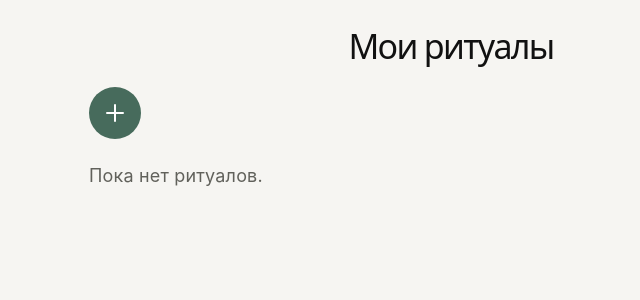
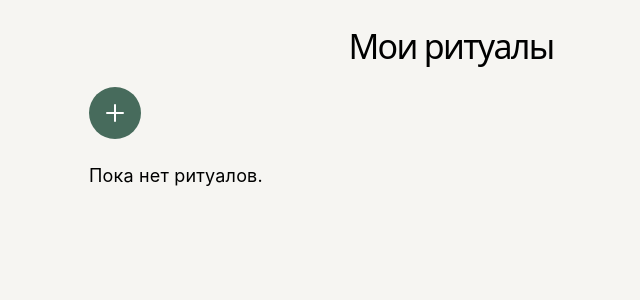
Before and after one commit to kirill-ianchuk/star-sky-pwa, a React (Vite) app: page / in a window 1280 px wide. Shown: the top 300 px of the page, without its empty margins (189-829 px from the left). Built offline with nearby package versions, Linux system fonts and the light colour scheme.

Commit message:
dark color

```diff
--- a/src/App.css
+++ b/src/App.css
@@ -1,8 +1,8 @@
 :root {
   --bg: #f6f5f2;
   --surface: #ffffff;
-  --text: #1d1d1b;
-  --muted: #73736d;
+  --text: #000000;
+  --muted: #000000;
   --line: #e3e0d8;
   --accent: #476b5c;
   color-scheme: light;
@@ -59,7 +59,7 @@ select {
 label {
   display: grid;
   gap: 6px;
-  color: #5f5f59;
+  color: #000000;
   font-size: 13px;
   font-weight: 700;
 }
@@ -81,7 +81,7 @@ label {
 
 .eyebrow {
   margin: 0 0 6px;
-  color: #5e5e5a;
+  color: #000000;
   font-size: 13px;
 }
 
@@ -94,20 +94,20 @@ p {
 
 h1 {
   margin-bottom: 0;
-  color: #111111;
+  color: #000000;
   font-size: 34px;
   line-height: 1.1;
 }
 
 h2 {
   margin-bottom: 14px;
-  color: #151513;
+  color: #000000;
   font-size: 20px;
 }
 
 h3 {
   margin-bottom: 10px;
-  color: #4f4f4a;
+  color: #000000;
   font-size: 15px;
 }
 
@@ -162,7 +162,7 @@ h3 {
 
 .workflow-header h2 {
   margin-bottom: 0;
-  color: #111111;
+  color: #000000;
 }
 
 .back-button {
@@ -246,18 +246,18 @@ h3 {
   padding: 0 10px;
   border-radius: 10px;
   background: #f6f4f1;
-  color: var(--text);
+  color: #000000;
   font-size: 13px;
   font-weight: 700;
 }
 
 .context-menu button:last-child {
   background: #f4ecec;
-  color: #8b4d4d;
+  color: #000000;
 }
 
 .empty-text {
-  color: #61615b;
+  color: #000000;
 }
 
 @media (max-width: 640px) {
```
